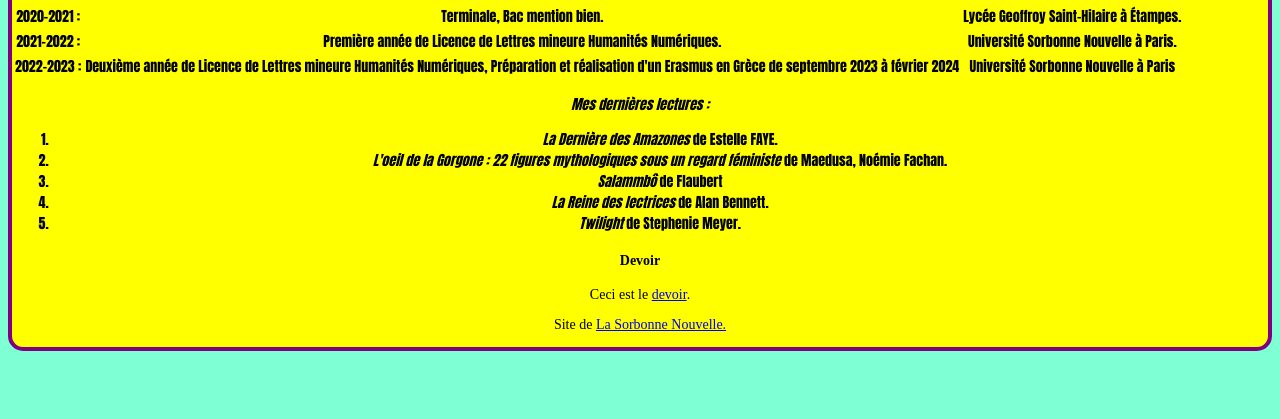
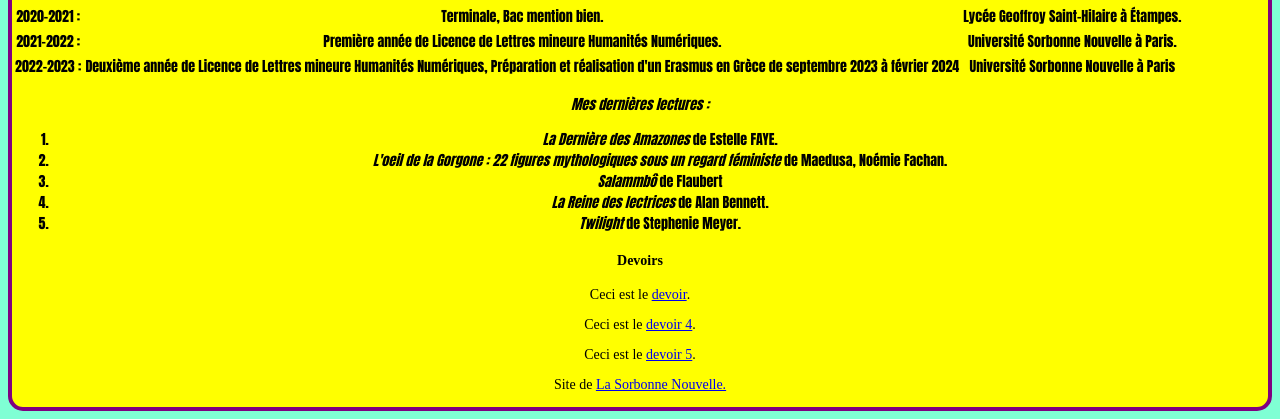
Before and after one commit to AUDIAU/ProgrammationHN, a plain HTML site: page index.html in a window 1280 px wide. Shown: the part 568-987 px from the top of the page. Before the commit the page ends 927 px from the top, so only its background shows below. Drawn offline with Linux system fonts and the light colour scheme.

Commit message:
Update index.html

```diff
--- a/index.html
+++ b/index.html
@@ -39,8 +39,10 @@
         </div>
         </div>
         <div>
-            <h4>Devoir</h4>
+            <h4>Devoirs</h4>
             <p>Ceci est le <a href="assets/devoirs/devoir">devoir</a>.</p>
+            <p>Ceci est le <a href="assets/devoirs/devoir4">devoir 4</a>.</p>
+            <p>Ceci est le <a href="assets/devoirs/devoir5.pdf">devoir 5</a>.</p>
         </div>
         <footer>
         <p>Site de <a href="http://www.univ-paris3.fr">La Sorbonne Nouvelle.</a></p>
```
